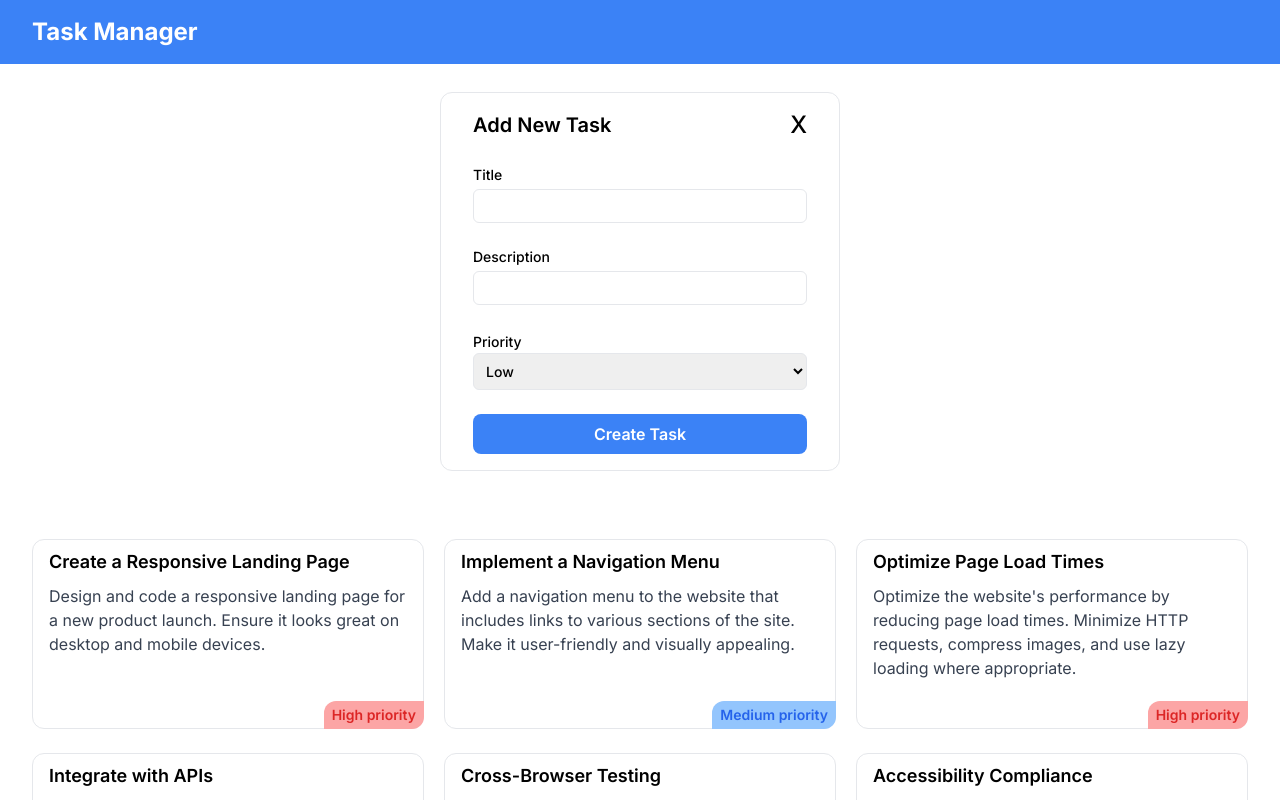
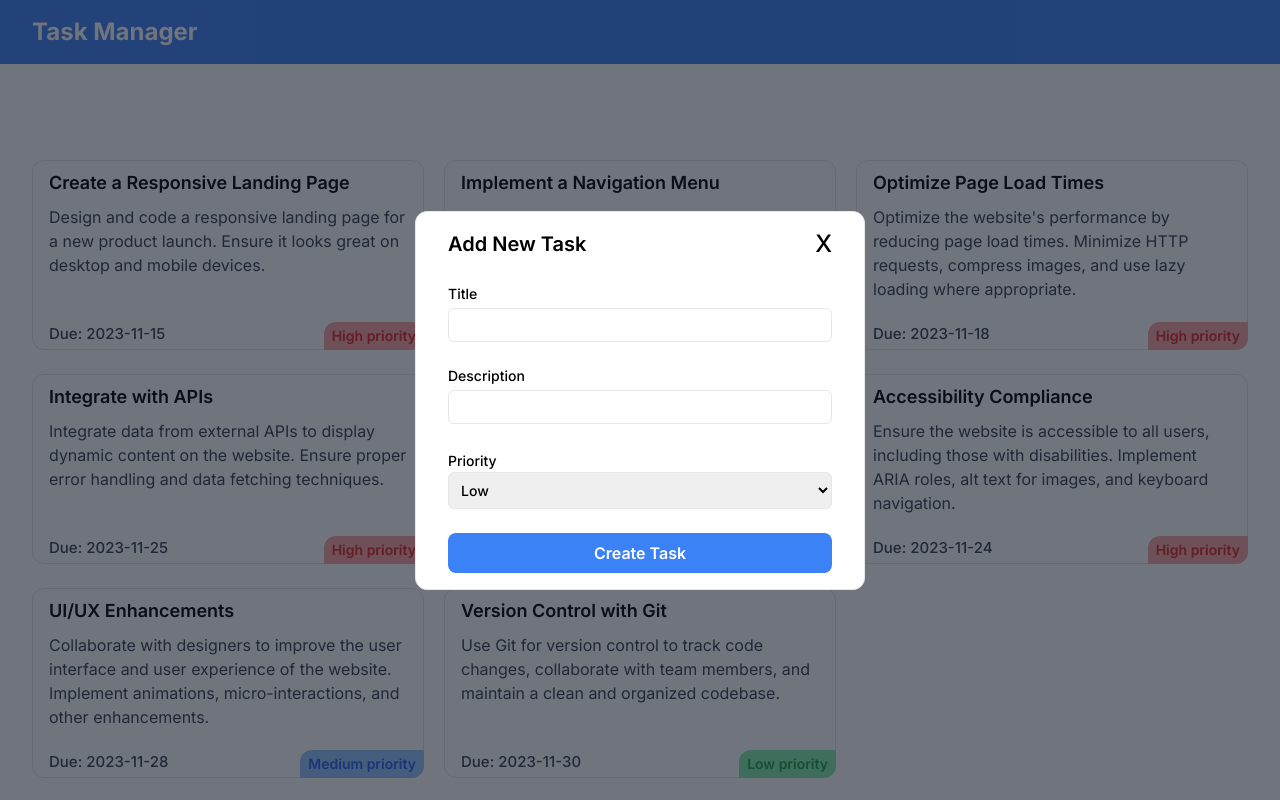
Before and after one commit to Jesusborjas006/task-manager, a Next.js app: page /tasks in a window 1280 px wide. Both pictures are taken after a click on the button "Create Task". Shown: the top 800 px of the page. Built offline with nearby package versions, Linux system fonts and the light colour scheme.

Commit message:
Add due dates key value to placeholder data and render dates to page

```diff
--- a/app/lib/placeholder-data.ts
+++ b/app/lib/placeholder-data.ts
@@ -4,47 +4,55 @@ export const tasksData = [
     title: "Create a Responsive Landing Page",
     body: "Design and code a responsive landing page for a new product launch. Ensure it looks great on desktop and mobile devices.",
     priority: "High",
+    dueDate: "2023-11-15",
   },
   {
     id: 2,
     title: "Implement a Navigation Menu",
     body: "Add a navigation menu to the website that includes links to various sections of the site. Make it user-friendly and visually appealing.",
     priority: "Medium",
+    dueDate: "2023-11-22",
   },
   {
     id: 3,
     title: "Optimize Page Load Times",
     body: "Optimize the website's performance by reducing page load times. Minimize HTTP requests, compress images, and use lazy loading where appropriate.",
     priority: "High",
+    dueDate: "2023-11-18",
   },
   {
     id: 4,
     title: "Integrate with APIs",
     body: "Integrate data from external APIs to display dynamic content on the website. Ensure proper error handling and data fetching techniques.",
     priority: "High",
+    dueDate: "2023-11-25",
   },
   {
     id: 5,
     title: "Cross-Browser Testing",
     body: "Test the website on multiple web browsers (e.g., Chrome, Firefox, Safari, Edge) to ensure compatibility and a consistent user experience.",
     priority: "Medium",
+    dueDate: "2023-11-19",
   },
   {
     id: 6,
     title: "Accessibility Compliance",
     body: "Ensure the website is accessible to all users, including those with disabilities. Implement ARIA roles, alt text for images, and keyboard navigation.",
     priority: "High",
+    dueDate: "2023-11-24",
   },
   {
     id: 7,
     title: "UI/UX Enhancements",
     body: "Collaborate with designers to improve the user interface and user experience of the website. Implement animations, micro-interactions, and other enhancements.",
     priority: "Medium",
+    dueDate: "2023-11-28",
   },
   {
     id: 8,
     title: "Version Control with Git",
     body: "Use Git for version control to track code changes, collaborate with team members, and maintain a clean and organized codebase.",
     priority: "Low",
+    dueDate: "2023-11-30",
   },
 ];
--- a/app/ui/FormModal.tsx
+++ b/app/ui/FormModal.tsx
@@ -3,7 +3,7 @@
 import { useState } from "react";
 
 const FormModal = ({ addNewTask, setIsCreatingTask }: any) => {
-  const [form, setForm] = useState({ title: "", body: "", priority: "low" });
+  const [form, setForm] = useState({ title: "", body: "", priority: "Low" });
   const [inputsFilled, setInputsFilled] = useState(true);
 
   const handleChange = (e: React.ChangeEvent<HTMLInputElement>) => {
@@ -29,17 +29,19 @@ const FormModal = ({ addNewTask, setIsCreatingTask }: any) => {
 
       addNewTask(newTask);
       resetInputs();
+      setIsCreatingTask(false);
     } else {
       setInputsFilled(false);
     }
   };
 
   const resetInputs = () => {
-    setForm({ title: "", body: "", priority: "" });
+    setForm({ title: "", body: "", priority: "Low" });
   };
 
   return (
-    <form className="border w-[400px] mx-auto rounded-xl py-4 px-8 ">
+    <div className="fixed inset-0 flex flex-col justify-center bg-gray-900 bg-opacity-60 z-50">
+      <form className="border w-[340px] sm:w-[450px]  mx-auto rounded-xl py-4 px-8 bg-white">
         <div className="flex justify-between items-center mb-6">
           <h3 className="font-semibold text-xl ">Add New Task</h3>
           <p
@@ -100,6 +102,7 @@ const FormModal = ({ addNewTask, setIsCreatingTask }: any) => {
           Create Task
         </button>
       </form>
+    </div>
   );
 };
 
--- a/app/ui/Task.tsx
+++ b/app/ui/Task.tsx
@@ -2,9 +2,10 @@ type TaskProps = {
   title: string;
   body: string;
   priority: string;
+  dueDate: string;
 };
 
-const Task = ({ title, body, priority }: TaskProps) => {
+const Task = ({ title, body, priority, dueDate }: TaskProps) => {
   const getStyling = () => {
     if (priority === "High") {
       return "bg-red-300 text-red-600";
@@ -24,6 +25,9 @@ const Task = ({ title, body, priority }: TaskProps) => {
       >
         {priority} priority
       </p>
+      <p className="absolute bottom-1 font-medium text-[15px] text-gray-700">
+        <span className="">Due:</span> {dueDate}
+      </p>
     </div>
   );
 };
--- a/app/ui/Tasks.tsx
+++ b/app/ui/Tasks.tsx
@@ -4,12 +4,19 @@ import Task from "./Task";
 
 const Tasks = ({ tasks }: any) => {
   const taskElements = tasks.map(
-    (task: { id: number; title: string; body: string; priority: string }) => (
+    (task: {
+      id: number;
+      title: string;
+      body: string;
+      priority: string;
+      dueDate: string;
+    }) => (
       <Task
         key={task.id}
         title={task.title}
         body={task.body}
         priority={task.priority}
+        dueDate={task.dueDate}
       />
     )
   );
```
Lines whose indentation alone changed are shown as unchanged.
